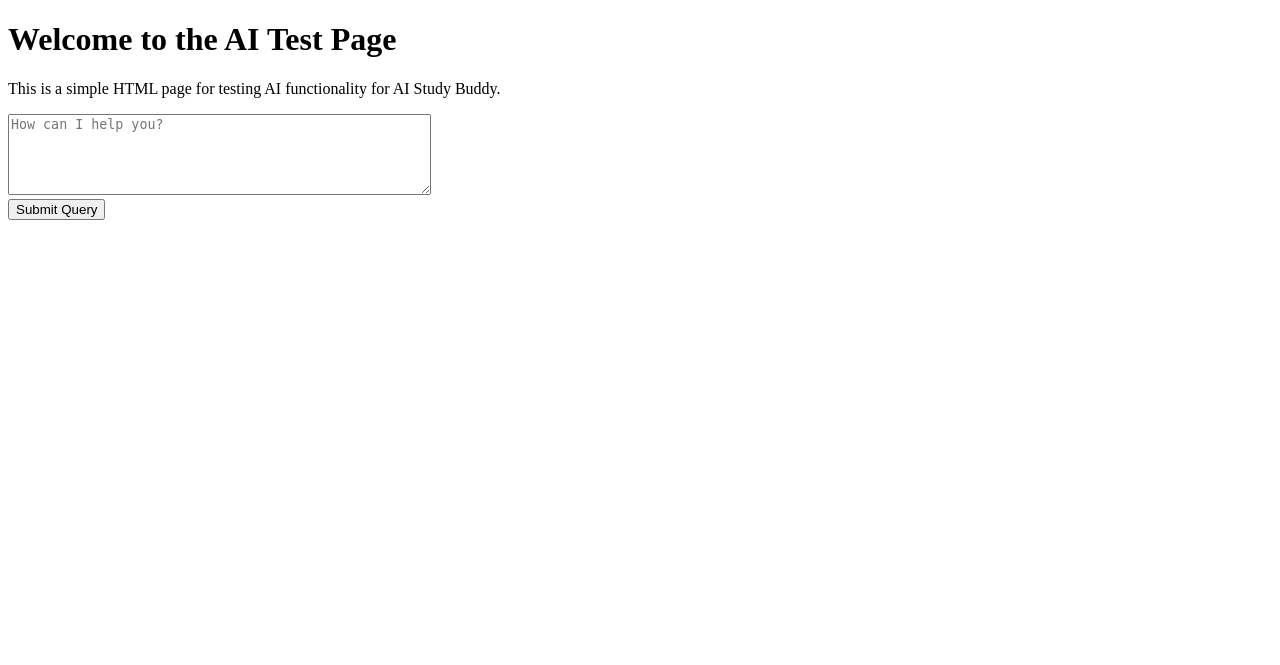
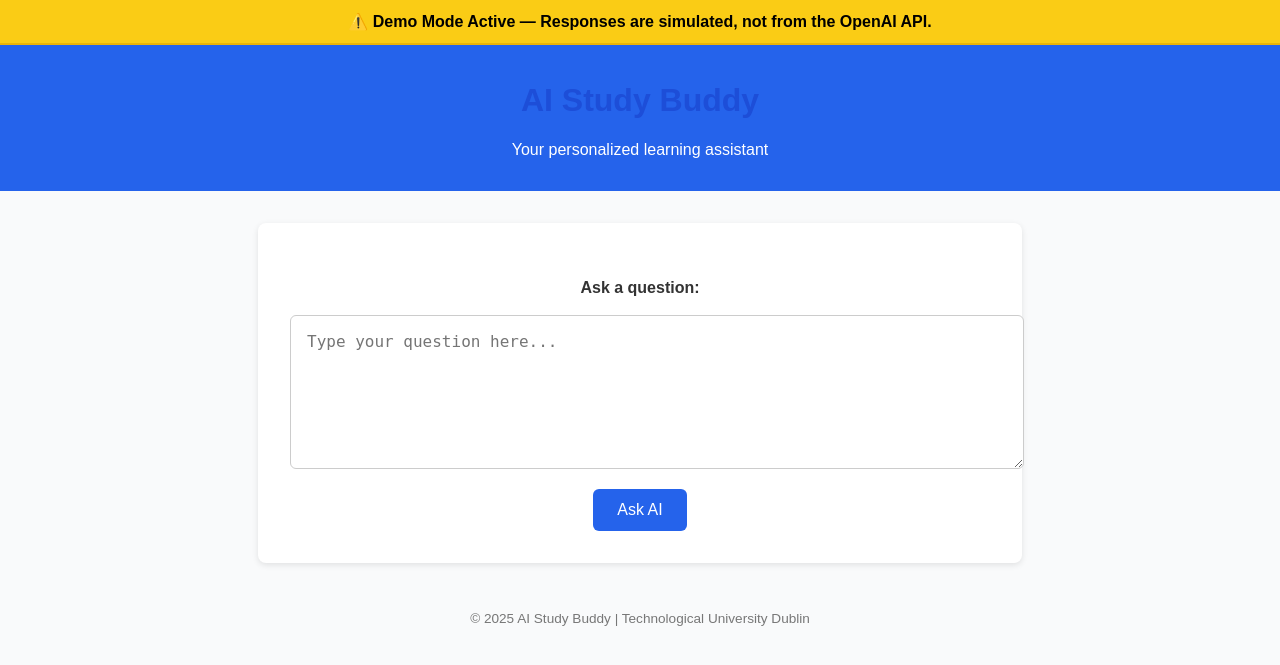
Before and after one commit to yuriiSY/Study-Buddy, a Flask app: page / in a window 1280 px wide. Shown: the top 665 px of the page. Run offline with Flask 3, Linux system fonts and the light colour scheme.

Commit message:
Adding a demo mode which skips live API calls

```diff
--- a/AIBuddy/app.py
+++ b/AIBuddy/app.py
@@ -1,29 +1,69 @@
+import os
+import time
+import logging
 from flask import Flask, render_template, request
+from openai import OpenAI, RateLimitError
 from dotenv import load_dotenv
-import os
-from openai import OpenAI
+# ---------------------------------------------------------------------
+# Configuration
+# ---------------------------------------------------------------------
+load_dotenv()  # load environment variables from .env if available
 
-load_dotenv()
-client = OpenAI(api_key=os.getenv("OPENAI_API_KEY"))
-
+# DEMO_MODE is True by default (can be overridden via environment variable)
+DEMO_MODE = os.getenv("DEMO_MODE", "true").lower() == "true"
+# To get live API responses, set DEMO_MODE to "false" and ensure OPENAI_API_KEY is set.
+# Initialize Flask
 app = Flask(__name__)
 
-@app.route('/', methods=['GET', 'POST'])
+# Initialize OpenAI client only if not in demo mode
+api_key = os.getenv("OPENAI_API_KEY")
+client = None
+if not DEMO_MODE and api_key:
+    client = OpenAI(api_key=api_key)
+else:
+    app.logger.warning("Running in DEMO_MODE or missing API key — no real API calls will be made.")
+
+# ---------------------------------------------------------------------
+# Routes
+# ---------------------------------------------------------------------
+@app.route("/", methods=["GET", "POST"])
 def home():
     response = ""
-    if request.method == 'POST':
-        user_input = request.form.get("userInput", "")
+
+    if request.method == "POST":
+        user_input = request.form.get("userInput", "").strip()
+
         if user_input:
-            completion = client.chat.completions.create(
-                model="gpt-3.5-turbo",
-                messages=[
-                    {"role": "system", "content": "You are a learning assistant for students"},
-                    {"role": "user", "content": user_input}
-                ]
-            )
-            response = completion.choices[0].message.content
-    # IMPORTANT: always return a response (GET and POST)
-    return render_template('ai-test.html', response=response)
+            if DEMO_MODE:
+                response = (
+                    f"(Demo Mode Active) You said: '{user_input}'. "
+                    "In live mode, this would be answered by the AI model."
+                )
+            else:
+                try:
+                    completion = client.chat.completions.create(
+                        model="gpt-3.5-turbo",
+                        messages=[
+                            {"role": "system", "content": "You are a learning assistant for students."},
+                            {"role": "user", "content": user_input},
+                        ],
+                        timeout=30,
+                    )
+                    response = completion.choices[0].message.content
+                except Exception as e:
+                    response = (
+                        f"API error: {e}\n\n"
+                        f"(Demo fallback) You said: '{user_input}'."
+                    )
 
+    # Pass demo_mode flag into template
+    return render_template("ai-test.html", response=response, demo_mode=DEMO_MODE)
+
+
+# ---------------------------------------------------------------------
+# App Entry Point
+# ---------------------------------------------------------------------
 if __name__ == "__main__":
+    logging.basicConfig(level=logging.INFO)
+    app.logger.info(f"DEMO_MODE = {DEMO_MODE}")
     app.run(debug=True)
--- a/AIBuddy/templates/ai-test.html
+++ b/AIBuddy/templates/ai-test.html
@@ -1,22 +1,125 @@
 <!DOCTYPE html>
 <html lang="en">
 <head>
-  <meta charset="UTF-8" />
-  <meta name="viewport" content="width=device-width, initial-scale=1.0"/>
-  <title>AI Test Page</title>
+    <meta charset="UTF-8" />
+    <meta name="viewport" content="width=device-width, initial-scale=1.0" />
+    <title>AI Study Buddy</title>
+    <style>
+        body {
+            font-family: Arial, sans-serif;
+            background-color: #f9fafb;
+            color: #333;
+            margin: 0;
+            padding: 0;
+        }
+
+        header {
+            background-color: #2563eb;
+            color: white;
+            padding: 1rem 2rem;
+            text-align: center;
+        }
+
+        .demo-banner {
+            background-color: #facc15;
+            color: #000;
+            text-align: center;
+            padding: 0.75rem;
+            font-weight: bold;
+            border-bottom: 2px solid #eab308;
+        }
+
+        main {
+            max-width: 700px;
+            margin: 2rem auto;
+            padding: 2rem;
+            background: white;
+            border-radius: 8px;
+            box-shadow: 0 2px 6px rgba(0, 0, 0, 0.1);
+        }
+
+        h1 {
+            text-align: center;
+            color: #1d4ed8;
+        }
+
+        form {
+            margin-top: 1.5rem;
+            text-align: center;
+        }
+
+        textarea {
+            width: 100%;
+            height: 120px;
+            padding: 1rem;
+            border: 1px solid #ccc;
+            border-radius: 6px;
+            font-size: 1rem;
+            resize: vertical;
+        }
+
+        button {
+            margin-top: 1rem;
+            background-color: #2563eb;
+            color: white;
+            border: none;
+            padding: 0.75rem 1.5rem;
+            border-radius: 6px;
+            font-size: 1rem;
+            cursor: pointer;
+        }
+
+        button:hover {
+            background-color: #1e40af;
+        }
+
+        .response {
+            margin-top: 2rem;
+            background-color: #f1f5f9;
+            padding: 1rem;
+            border-radius: 6px;
+            white-space: pre-wrap;
+        }
+
+        footer {
+            text-align: center;
+            font-size: 0.85rem;
+            margin: 3rem 0 1rem 0;
+            color: #777;
+        }
+    </style>
 </head>
 <body>
-  <h1>Welcome to the AI Test Page</h1>
-  <p>This is a simple HTML page for testing AI functionality for AI Study Buddy.</p>
 
-  <form id="aiForm" method="post">
-    <textarea id="userInput" name="userInput" rows="5" cols="50" placeholder="How can I help you?"></textarea><br>
-    <button type="submit">Submit Query</button>
-  </form>
+    <!-- ✅ Demo Mode Banner (only shows when demo_mode=True) -->
+    {% if demo_mode %}
+    <div class="demo-banner">
+        ⚠️ Demo Mode Active — Responses are simulated, not from the OpenAI API.
+    </div>
+    {% endif %}
 
-  {% if response %}
-    <h2>AI Response:</h2>
-    <p>{{ response }}</p>
-  {% endif %}
+    <header>
+        <h1>AI Study Buddy</h1>
+        <p>Your personalized learning assistant</p>
+    </header>
+
+    <main>
+        <form method="post">
+            <label for="userInput"><strong>Ask a question:</strong></label><br><br>
+            <textarea id="userInput" name="userInput" placeholder="Type your question here..."></textarea><br>
+            <button type="submit">Ask AI</button>
+        </form>
+
+        {% if response %}
+        <div class="response">
+            <h3>AI Response:</h3>
+            <p>{{ response }}</p>
+        </div>
+        {% endif %}
+    </main>
+
+    <footer>
+        © 2025 AI Study Buddy | Technological University Dublin
+    </footer>
 </body>
 </html>
```
